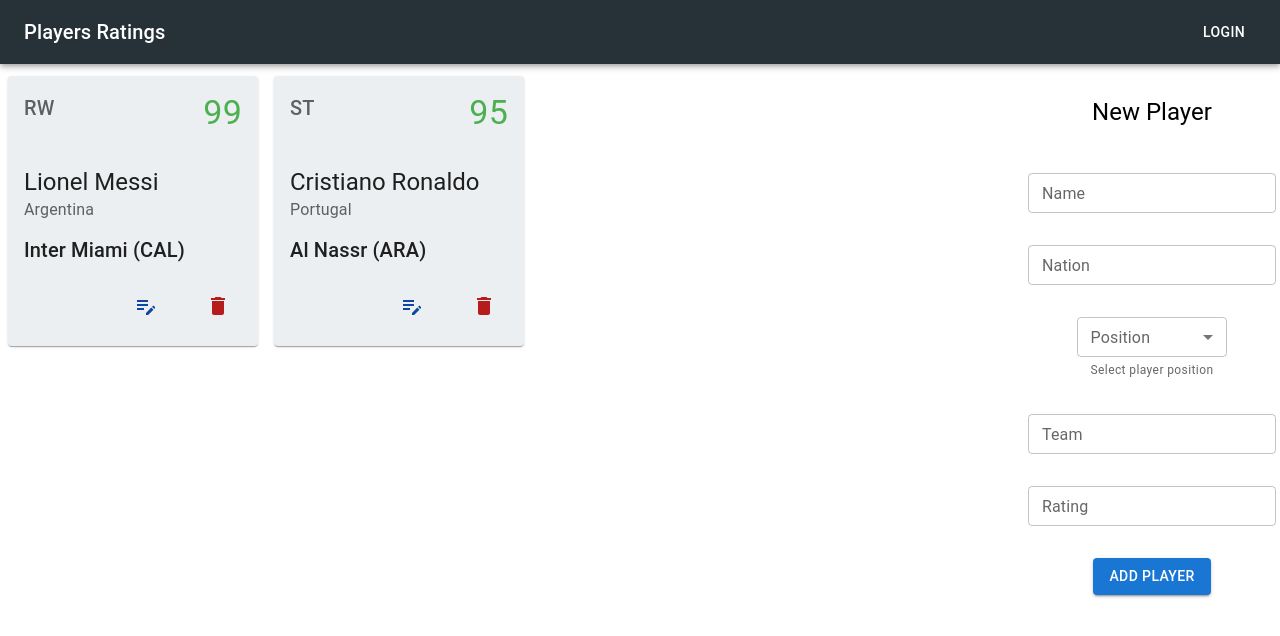
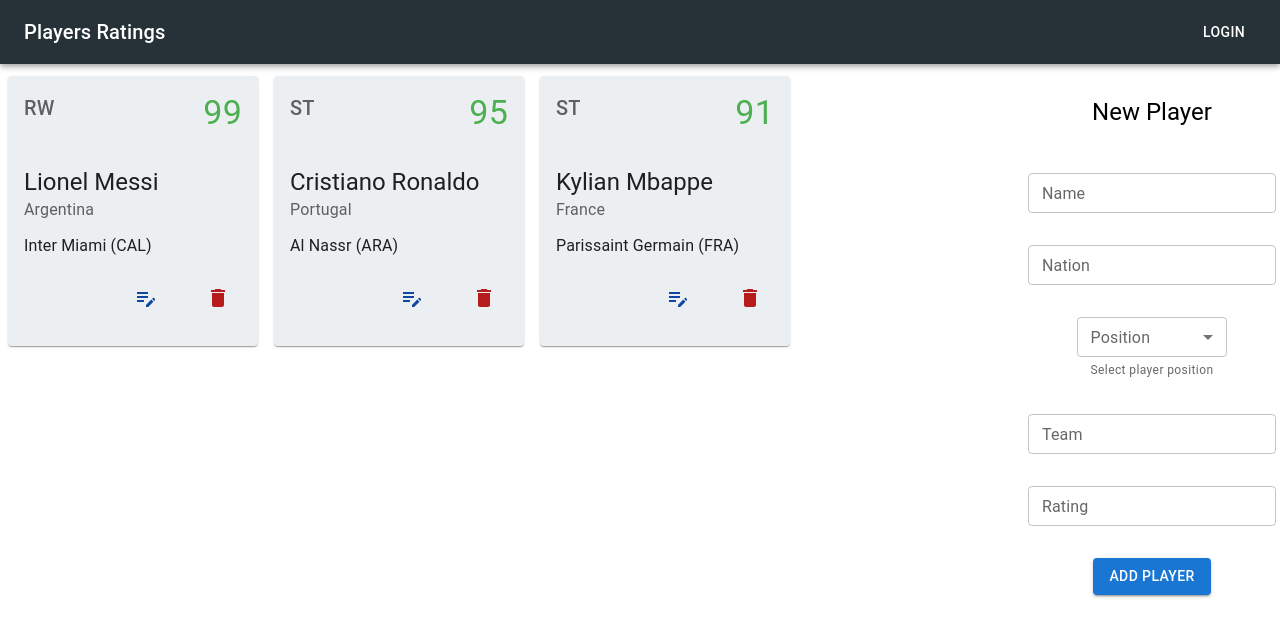
Before and after one commit to ManuelDiLena/PlayersRatings-front, a React (Create React App) app: page / in a window 1280 px wide. Shown: the top 636 px of the page. Built offline with nearby package versions, Linux system fonts and the light colour scheme; data requests are answered from the project's data file.

Commit message:
Getting data from server

```diff
--- a/src/App.js
+++ b/src/App.js
@@ -1,12 +1,13 @@
-import { useState } from 'react';
+import { useEffect, useState } from 'react';
 import './App.css';
 import Menu from './components/Menu';
 import Player from './components/Player';
 import { Button, MenuItem, TextField, Typography } from '@mui/material';
+import axios from 'axios';
 
-function App(props) {
+function App() {
 
-    const [players, setPlayers] = useState(props.players)
+    const [players, setPlayers] = useState([])
 
     const initialForm = {
         playerName: '',
@@ -17,6 +18,15 @@
     }
 
     const [form, setForm] = useState(initialForm)
+
+    // Function that gets players from the server when starting the app
+    useEffect(() => {
+        axios
+            .get('http://localhost:3001/players')
+            .then(res => {
+                setPlayers(res.data)
+            })
+    }, [])
 
     // Controller that captures all form values to create new players
     const addPlayer = (e) => {
--- a/src/components/Player.jsx
+++ b/src/components/Player.jsx
@@ -49,7 +49,7 @@
                 <Typography sx={{ mb: 1.5 }} color='text.secondary'>
                     {player.nation}
                 </Typography>
-                <Typography variant='h6'>
+                <Typography>
                     {player.team}
                 </Typography>
             </CardContent>
--- a/src/index.js
+++ b/src/index.js
@@ -3,30 +3,9 @@
 import './index.css';
 import App from './App';
 
-// POSITIONS: GK, CB, RB, LB, CDM, CM, CAM, RW, LW, CF, ST
-
-const players = [
-    {
-        id: 1,
-        playerName: 'Lionel Messi',
-        nation: 'Argentina',
-        team: 'Inter Miami (CAL)',
-        position: 'RW',
-        rating: 99,
-    },
-    {
-        id: 2,
-        playerName: 'Cristiano Ronaldo',
-        nation: 'Portugal',
-        team: 'Al Nassr (ARA)',
-        position: 'ST',
-        rating: 95,
-    }
-]
-
 const root = ReactDOM.createRoot(document.getElementById('root'));
 root.render(
   <React.StrictMode>
-    <App players={players} />
+    <App />
   </React.StrictMode>
 );
```
